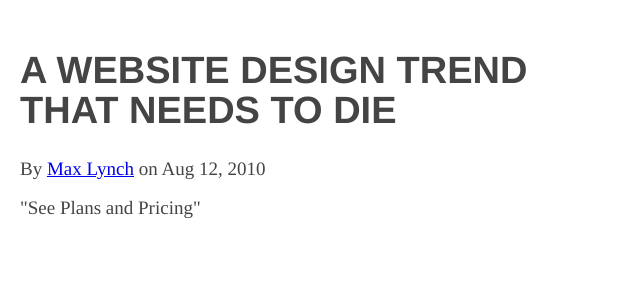
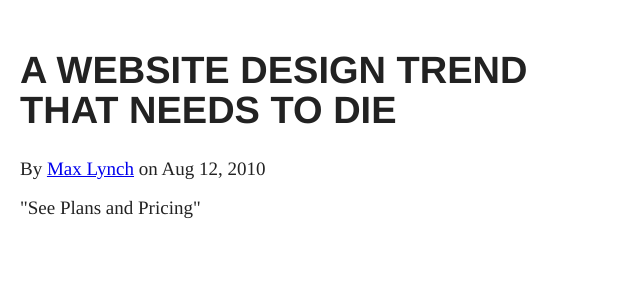
Before and after one commit to mlynch/mlynch.github.com, a Jekyll site: the page built from _posts/2010-08-12-a-website-design-trend-that-needs-to-die.html, in a window 1280 px wide. Shown: the top 300 px of the page, without its empty margins (0-640 px from the left). Built offline with Jekyll 4.4.1, drawn with Linux system fonts in a browser that asks for light colours; Markdown is read by kramdown in place of the engine named in the settings; comment, search, counter and statistics services are not loaded.

Commit message:
Update clean.css

```diff
--- a/css/clean.css
+++ b/css/clean.css
@@ -43,7 +43,7 @@ margin: 0;
 }
 
 body {
-	color: #444;
+	color: #222;
 	background-color: white;
 }
 body.index {
```
